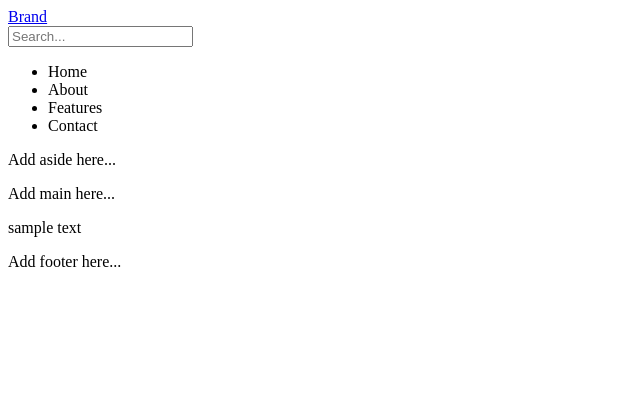
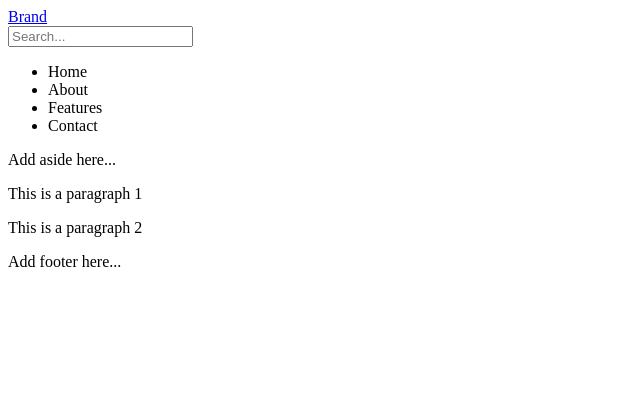
Before and after one commit to ZurickBuita/practice-git, a PHP site: page / in a window 1280 px wide. Shown: the top 395 px of the page, without its empty margins (0-640 px from the left). Run offline with PHP 8.4, Linux system fonts and the light colour scheme.

Commit message:
Add main paragraph 1 & 2

```diff
--- a/index.php
+++ b/index.php
@@ -31,8 +31,8 @@
 		<aside>Add aside here...</aside>
 		<!-- Feature/Main -->
 		<main>
-			<p>Add main here...</p>
-			<p>sample text</p>
+			<p>This is a paragraph 1</p>
+			<p>This is a paragraph 2</p>
 		</main>
 		<!-- Feature/Footer -->
 		<footer>Add footer here...</footer>
```
